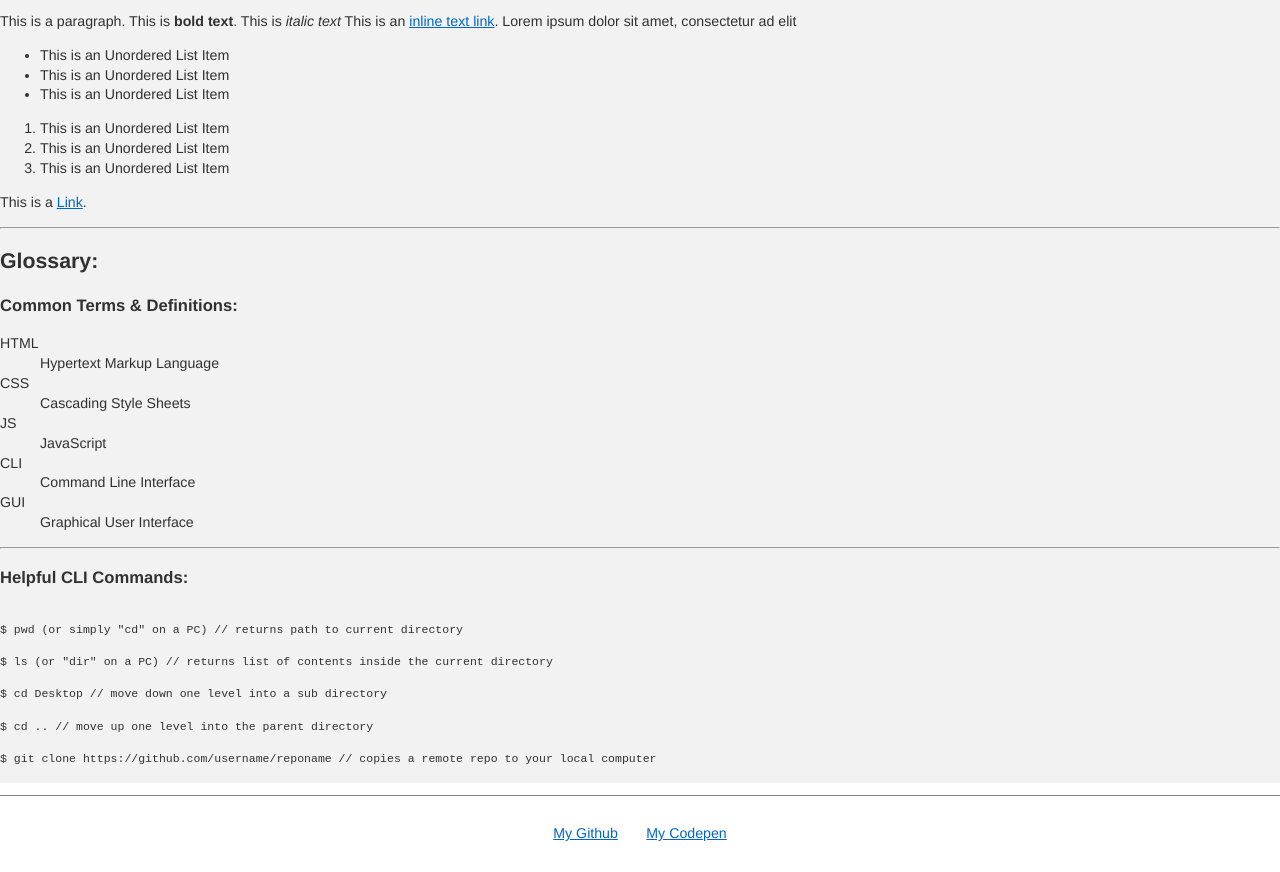
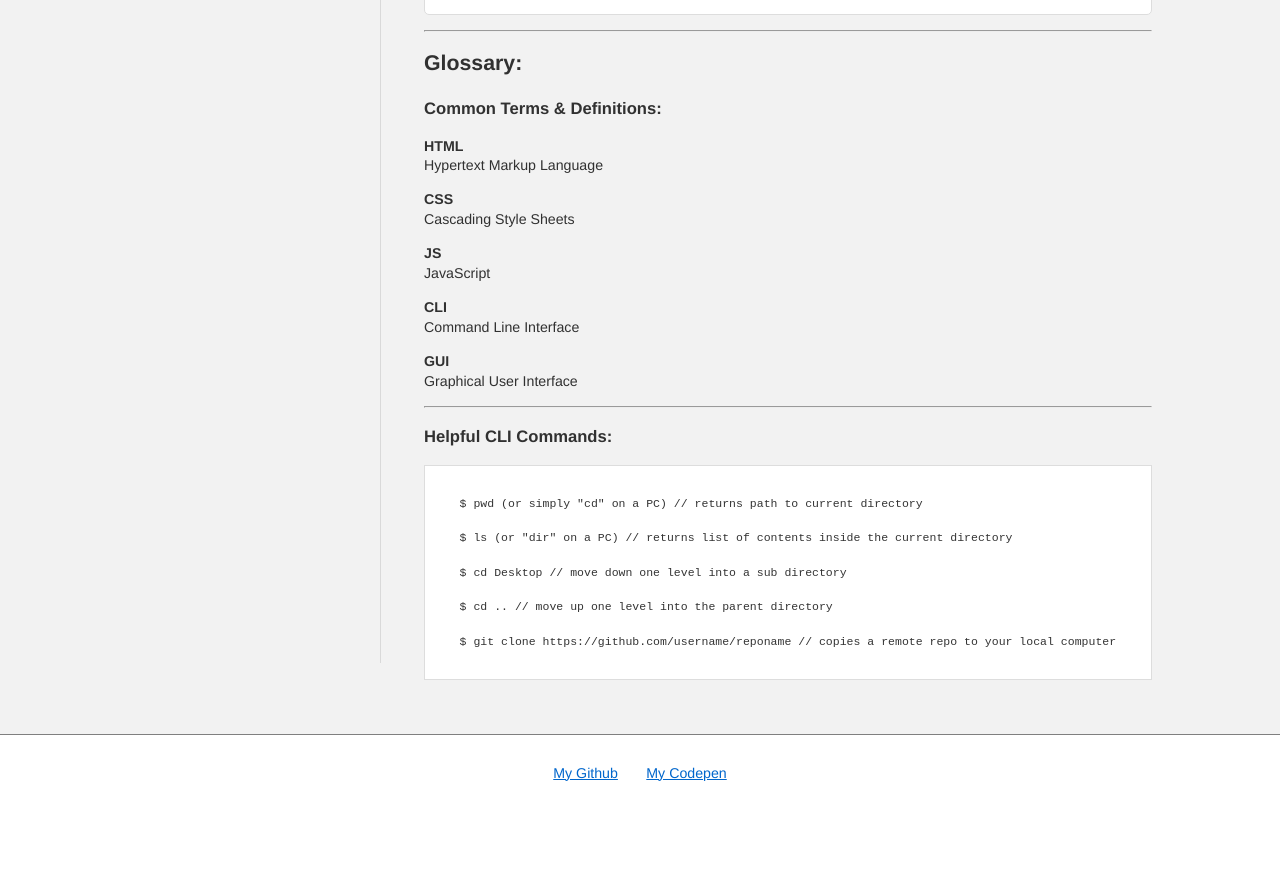
Before and after one commit to lilyri/studentsite, a plain HTML site: page notes/index.html in a window 1280 px wide. Shown: the part 1840-2712 px from the top of the page. After the commit the page ends 2652 px from the top, so only its background shows below. Drawn offline with Linux system fonts and the light colour scheme.

Commit message:
edited css

```diff
--- a/css/style.css
+++ b/css/style.css
@@ -97,24 +97,6 @@ main{
     text-align: center;
 }
 
-/* STYLING FOR SUB PAGES */
-.page-sub .hero {
-    background-color:rgba(0, 0, 0, 0.1);
-    color: rgba(0, 0, 0, 0.8);
-}
-
-/* COURSE WORKS WITH MULTIPLE PROJECT LISTS */
-.coursework {
-    padding: 3em 1em;
-    display: flex;
-    justify-content: center;
-    flex-wrap: wrap;
-}
-
-.project {
-    margin: 2em;
-}
-
 /* FOOTER */
 footer{
     border-top: 1px solid rgba(0,0,0,0.5);
@@ -135,6 +117,80 @@ footer{
     padding: 1em;
 }
 
+/* LAYOUT */
+.container {
+    max-width: 1000px;
+    margin: 0 auto;
+}
+
+section {
+    padding: 3em 1em;
+}
+
+/* SIDEBAR/ASIDE */
+aside {
+    padding: 2em 0;
+  }
+
+@media (min-width: 768px) {
+    .two-col-sidebar {
+        display: grid;
+        grid-template-columns: 20em auto;
+    }
+    .two-col-sidebar aside {
+        border-right: 1px solid rgba(0, 0, 0, 0.1);
+        margin: 0 3em 2em 0;
+        padding: .3em 2em 0 0;
+    }
+}
+
+/* SUB PAGES */
+.page-sub .hero {
+    background-color:rgba(0, 0, 0, 0.1);
+    color: rgba(0, 0, 0, 0.8);
+}
+
+/* COURSE PAGES WITH MULTIPLE PROJECT LISTS */
+.coursework {
+    padding: 3em 1em;
+    display: flex;
+    justify-content: center;
+    flex-wrap: wrap;
+}
+
+.project {
+    margin: 2em;
+}
+
+/* CODE BLOCKS */
+
+pre code {
+    width: 100%;
+    display: block;
+    border: 1px solid #ddd;
+    background-color: #fff;
+    padding: 1em 3em;
+    margin-bottom: 1em;
+    line-height: 1.5;
+  }
+
+.markup-box {
+    border: 1px solid #ddd;
+    border-radius: 5px;
+    background-color: #fff;
+    padding: 1em 3em;
+    margin-bottom: 1em;
+}
+
+/* DEFINITION LISTS */
+dt {
+    font-weight: bold;
+    margin-top: 1em;
+}
+dd {
+    margin: 0;
+}
+
 /* FOR DEV PURPOSES */
 /* body *{
     background-color: rgba(0,0,0,.05) !important;
```
